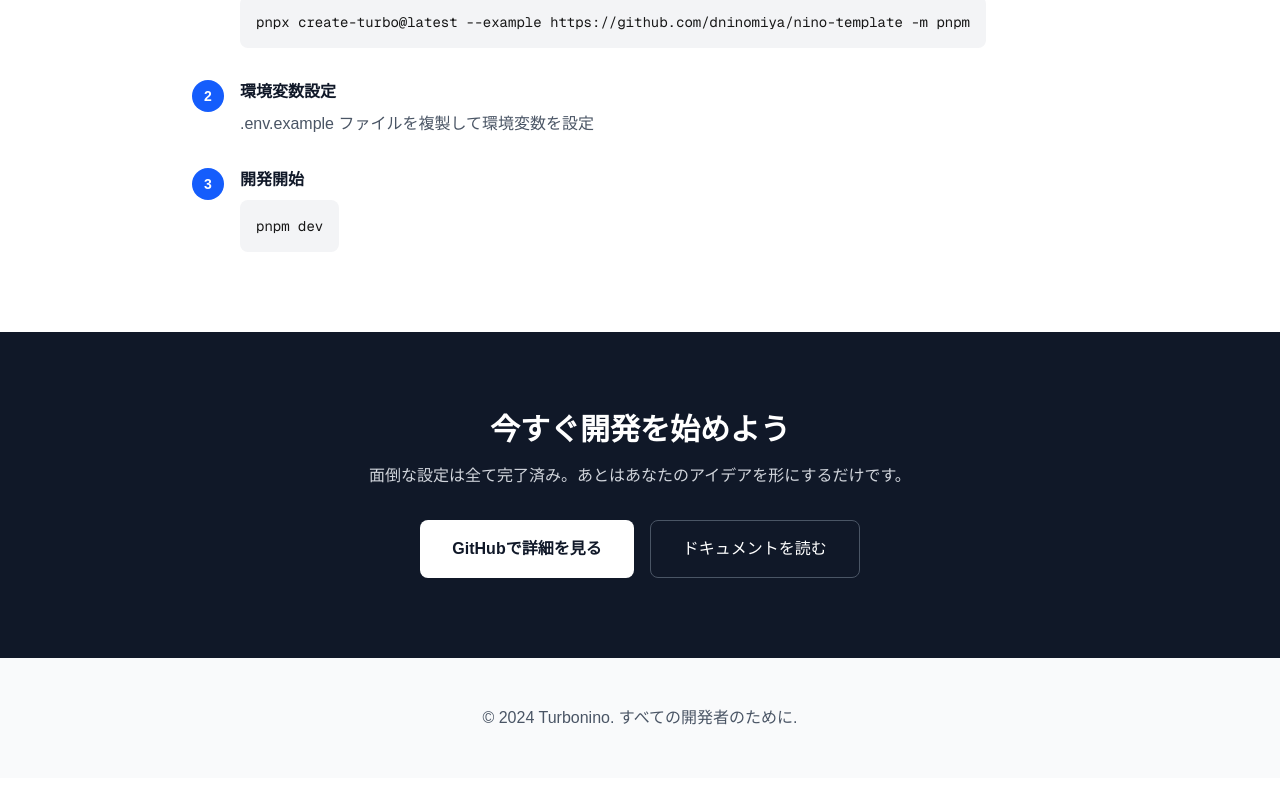
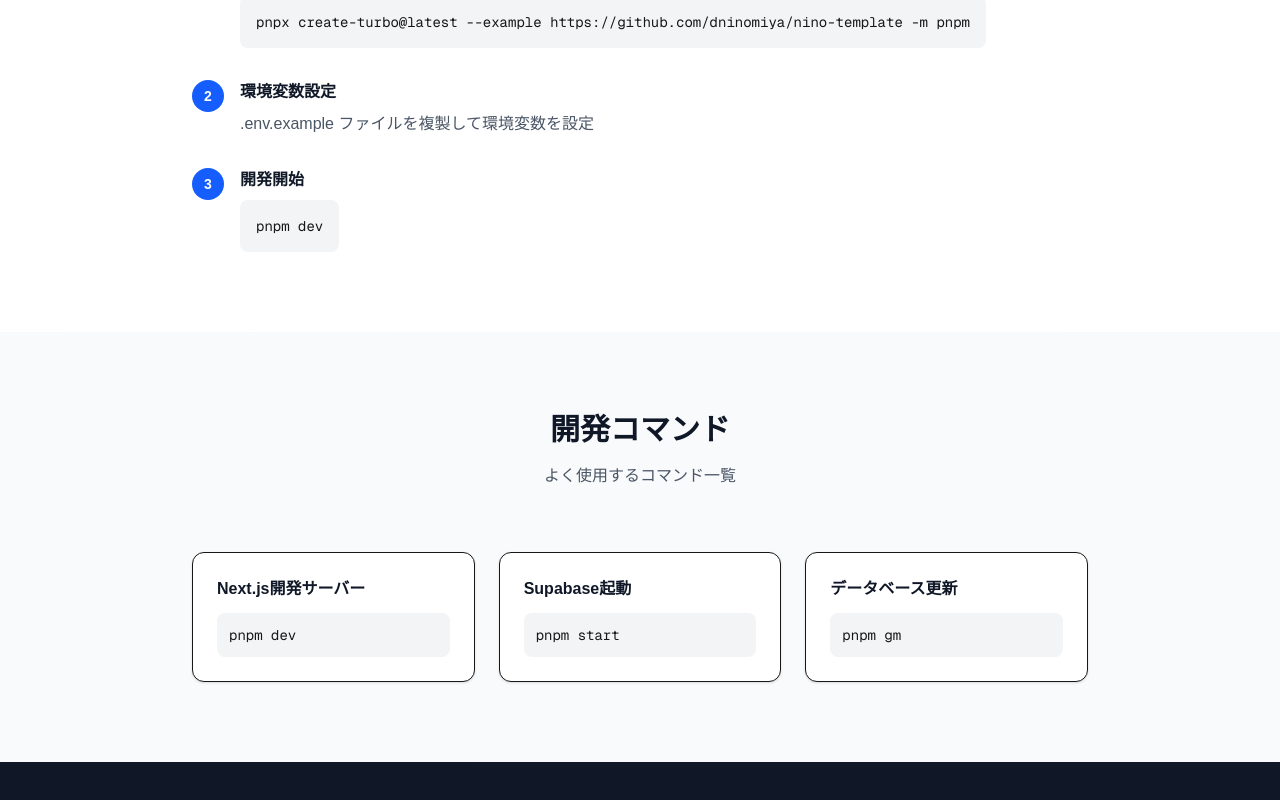
Before and after one commit to dninomiya/turbo-nino, a Next.js app: page / in a window 1280 px wide. Shown: the part 1990-2790 px from the top of the page. Before the commit the page ends 2768 px from the top, so only its background shows below. Built offline with nearby package versions, Linux system fonts and the light colour scheme.

Commit message:
ホームページに外部リンクを追加し、各セクションをアンカーリンクで強化。開発コマンドのセクションを新たに追加し、GitHubリンクを改善。

```diff
--- a/app/page.tsx
+++ b/app/page.tsx
@@ -49,6 +49,8 @@ export default function Home() {
               </a>
               <a
                 href="https://github.com/dninomiya/nino-template"
+                target="_blank"
+                rel="noopener noreferrer"
                 className="bg-gray-900 text-white px-4 py-2 rounded-lg hover:bg-gray-800 transition-colors"
               >
                 GitHub
@@ -103,25 +105,40 @@ export default function Home() {
 
           <div className="grid md:grid-cols-2 lg:grid-cols-3 xl:grid-cols-4 gap-6">
             {/* Next.js */}
-            <div className="bg-gray-50 p-6 rounded-xl border">
+            <a
+              href="https://nextjs.org/docs"
+              target="_blank"
+              rel="noopener noreferrer"
+              className="bg-gray-50 p-6 rounded-xl border hover:border-gray-300 transition-colors block"
+            >
               <div className="w-12 h-12 bg-black rounded-lg flex items-center justify-center mb-4">
                 <span className="text-white font-bold">N</span>
               </div>
               <h3 className="font-bold text-gray-900 mb-2">Next.js</h3>
               <p className="text-gray-600 text-sm">App Router</p>
-            </div>
+            </a>
 
             {/* shadcn/ui */}
-            <div className="bg-slate-50 p-6 rounded-xl border border-slate-200">
+            <a
+              href="https://ui.shadcn.com"
+              target="_blank"
+              rel="noopener noreferrer"
+              className="bg-slate-50 p-6 rounded-xl border border-slate-200 hover:border-slate-300 transition-colors block"
+            >
               <div className="w-12 h-12 bg-slate-600 rounded-lg flex items-center justify-center mb-4">
                 <span className="text-white font-bold">UI</span>
               </div>
               <h3 className="font-bold text-gray-900 mb-2">shadcn/ui</h3>
               <p className="text-gray-600 text-sm">全コンポーネント導入済み</p>
-            </div>
+            </a>
 
             {/* Supabase */}
-            <div className="bg-green-50 p-6 rounded-xl border border-green-200">
+            <a
+              href="https://supabase.com/docs"
+              target="_blank"
+              rel="noopener noreferrer"
+              className="bg-green-50 p-6 rounded-xl border border-green-200 hover:border-green-300 transition-colors block"
+            >
               <div className="w-12 h-12 bg-green-600 rounded-lg flex items-center justify-center mb-4">
                 <span className="text-white font-bold">S</span>
               </div>
@@ -129,28 +146,43 @@ export default function Home() {
               <p className="text-gray-600 text-sm">
                 データベース・認証・ストレージ
               </p>
-            </div>
+            </a>
 
             {/* Better Auth */}
-            <div className="bg-blue-50 p-6 rounded-xl border border-blue-200">
+            <a
+              href="https://www.better-auth.com/docs"
+              target="_blank"
+              rel="noopener noreferrer"
+              className="bg-blue-50 p-6 rounded-xl border border-blue-200 hover:border-blue-300 transition-colors block"
+            >
               <div className="w-12 h-12 bg-blue-600 rounded-lg flex items-center justify-center mb-4">
                 <span className="text-white font-bold">🔐</span>
               </div>
               <h3 className="font-bold text-gray-900 mb-2">better-auth</h3>
               <p className="text-gray-600 text-sm">モダンな認証システム</p>
-            </div>
+            </a>
 
             {/* Drizzle */}
-            <div className="bg-purple-50 p-6 rounded-xl border border-purple-200">
+            <a
+              href="https://orm.drizzle.team/docs"
+              target="_blank"
+              rel="noopener noreferrer"
+              className="bg-purple-50 p-6 rounded-xl border border-purple-200 hover:border-purple-300 transition-colors block"
+            >
               <div className="w-12 h-12 bg-purple-600 rounded-lg flex items-center justify-center mb-4">
                 <span className="text-white font-bold">🐉</span>
               </div>
               <h3 className="font-bold text-gray-900 mb-2">Drizzle ORM</h3>
               <p className="text-gray-600 text-sm">TypeScript-first ORM</p>
-            </div>
+            </a>
 
             {/* SWR */}
-            <div className="bg-orange-50 p-6 rounded-xl border border-orange-200">
+            <a
+              href="https://swr.vercel.app"
+              target="_blank"
+              rel="noopener noreferrer"
+              className="bg-orange-50 p-6 rounded-xl border border-orange-200 hover:border-orange-300 transition-colors block"
+            >
               <div className="w-12 h-12 bg-orange-600 rounded-lg flex items-center justify-center mb-4">
                 <span className="text-white font-bold">⚡</span>
               </div>
@@ -158,16 +190,21 @@ export default function Home() {
               <p className="text-gray-600 text-sm">
                 データフェッチング・キャッシュ
               </p>
-            </div>
+            </a>
 
             {/* Cursor Rules */}
-            <div className="bg-indigo-50 p-6 rounded-xl border border-indigo-200">
+            <a
+              href="https://cursor.sh"
+              target="_blank"
+              rel="noopener noreferrer"
+              className="bg-indigo-50 p-6 rounded-xl border border-indigo-200 hover:border-indigo-300 transition-colors block"
+            >
               <div className="w-12 h-12 bg-indigo-600 rounded-lg flex items-center justify-center mb-4">
                 <span className="text-white font-bold">⚙️</span>
               </div>
               <h3 className="font-bold text-gray-900 mb-2">Cursor Rules</h3>
               <p className="text-gray-600 text-sm">AI開発支援設定済み</p>
-            </div>
+            </a>
           </div>
         </div>
       </section>
@@ -285,6 +322,46 @@ export default function Home() {
         </div>
       </section>
 
+      {/* Development Section */}
+      <section
+        id="development"
+        className="py-20 bg-gradient-to-r from-gray-50 to-slate-50"
+      >
+        <div className="container mx-auto px-4">
+          <div className="text-center mb-16">
+            <h2 className="text-3xl font-bold text-gray-900 mb-4">
+              開発コマンド
+            </h2>
+            <p className="text-gray-600">よく使用するコマンド一覧</p>
+          </div>
+
+          <div className="grid md:grid-cols-2 lg:grid-cols-3 gap-6 max-w-4xl mx-auto">
+            <div className="bg-white p-6 rounded-xl border shadow-sm">
+              <h3 className="font-bold text-gray-900 mb-3">
+                Next.js開発サーバー
+              </h3>
+              <div className="bg-gray-100 p-3 rounded-lg font-mono text-sm">
+                pnpm dev
+              </div>
+            </div>
+
+            <div className="bg-white p-6 rounded-xl border shadow-sm">
+              <h3 className="font-bold text-gray-900 mb-3">Supabase起動</h3>
+              <div className="bg-gray-100 p-3 rounded-lg font-mono text-sm">
+                pnpm start
+              </div>
+            </div>
+
+            <div className="bg-white p-6 rounded-xl border shadow-sm">
+              <h3 className="font-bold text-gray-900 mb-3">データベース更新</h3>
+              <div className="bg-gray-100 p-3 rounded-lg font-mono text-sm">
+                pnpm gm
+              </div>
+            </div>
+          </div>
+        </div>
+      </section>
+
       {/* CTA Section */}
       <section className="py-20 bg-gray-900 text-white">
         <div className="container mx-auto px-4 text-center">
@@ -294,12 +371,22 @@ export default function Home() {
               面倒な設定は全て完了済み。あとはあなたのアイデアを形にするだけです。
             </p>
             <div className="flex flex-col sm:flex-row gap-4 justify-center">
-              <button className="bg-white text-gray-900 px-8 py-4 rounded-lg hover:bg-gray-100 transition-colors font-semibold">
+              <a
+                href="https://github.com/dninomiya/nino-template"
+                target="_blank"
+                rel="noopener noreferrer"
+                className="bg-white text-gray-900 px-8 py-4 rounded-lg hover:bg-gray-100 transition-colors font-semibold text-center"
+              >
                 GitHubで詳細を見る
-              </button>
-              <button className="border border-gray-600 text-white px-8 py-4 rounded-lg hover:bg-gray-800 transition-colors">
+              </a>
+              <a
+                href="https://github.com/dninomiya/nino-template#readme"
+                target="_blank"
+                rel="noopener noreferrer"
+                className="border border-gray-600 text-white px-8 py-4 rounded-lg hover:bg-gray-800 transition-colors text-center"
+              >
                 ドキュメントを読む
-              </button>
+              </a>
             </div>
           </div>
         </div>
@@ -308,8 +395,27 @@ export default function Home() {
       {/* Footer */}
       <footer className="bg-gray-50 py-12">
         <div className="container mx-auto px-4">
-          <div className="text-center text-gray-600">
-            <p>&copy; 2024 Turbonino. すべての開発者のために.</p>
+          <div className="text-center">
+            <div className="flex justify-center mb-4">
+              <a
+                href="https://x.com/d151005"
+                target="_blank"
+                rel="noopener noreferrer"
+                className="inline-flex items-center justify-center w-10 h-10 bg-black text-white rounded-full hover:bg-gray-800 transition-colors"
+                aria-label="X (Twitter)"
+              >
+                <svg
+                  className="w-5 h-5"
+                  fill="currentColor"
+                  viewBox="0 0 24 24"
+                >
+                  <path d="M18.244 2.25h3.308l-7.227 8.26 8.502 11.24H16.17l-5.214-6.817L4.99 21.75H1.68l7.73-8.835L1.254 2.25H8.08l4.713 6.231zm-1.161 17.52h1.833L7.084 4.126H5.117z" />
+                </svg>
+              </a>
+            </div>
+            <div className="text-gray-600">
+              <p>&copy; 2024 Turbonino. すべての開発者のために.</p>
+            </div>
           </div>
         </div>
       </footer>
```
